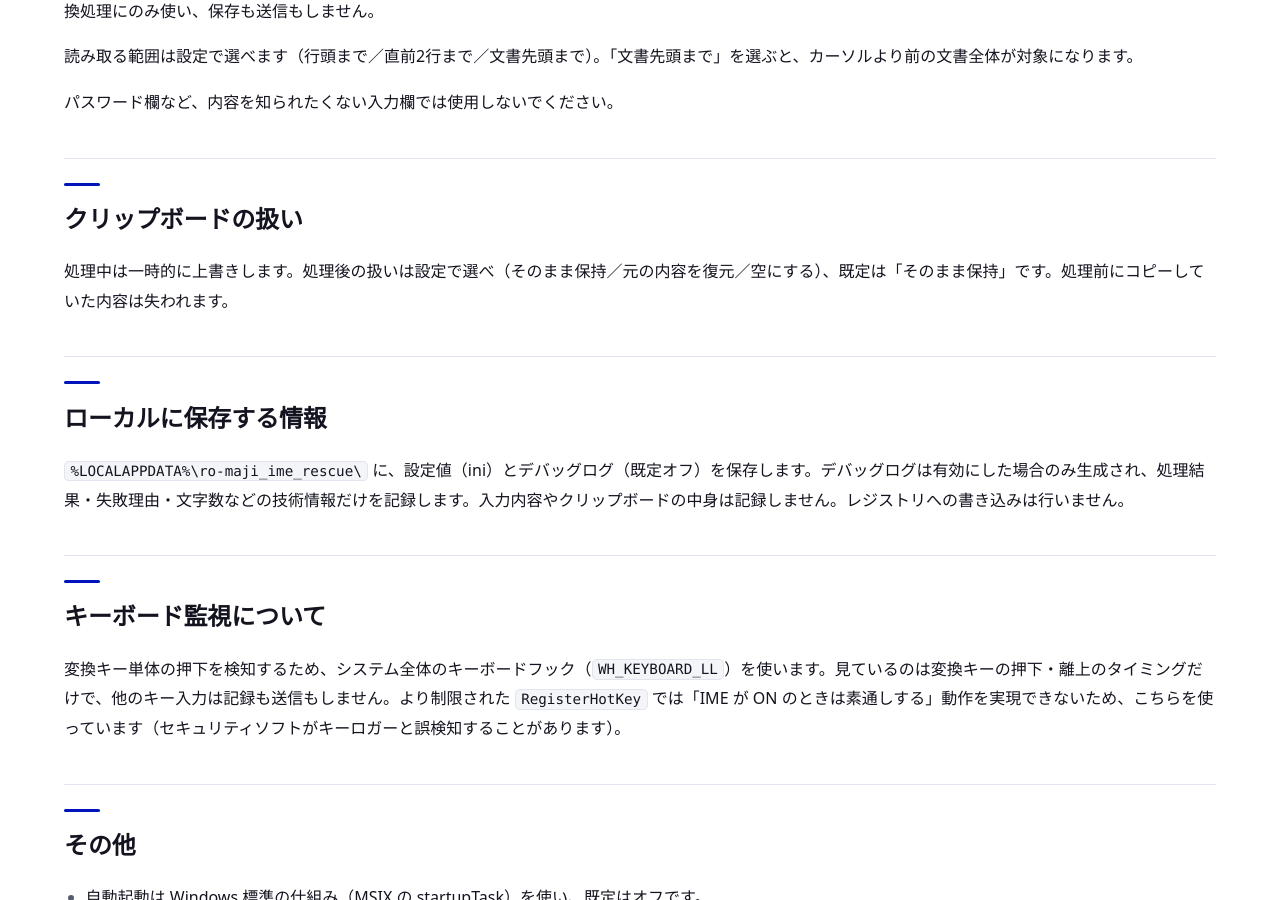
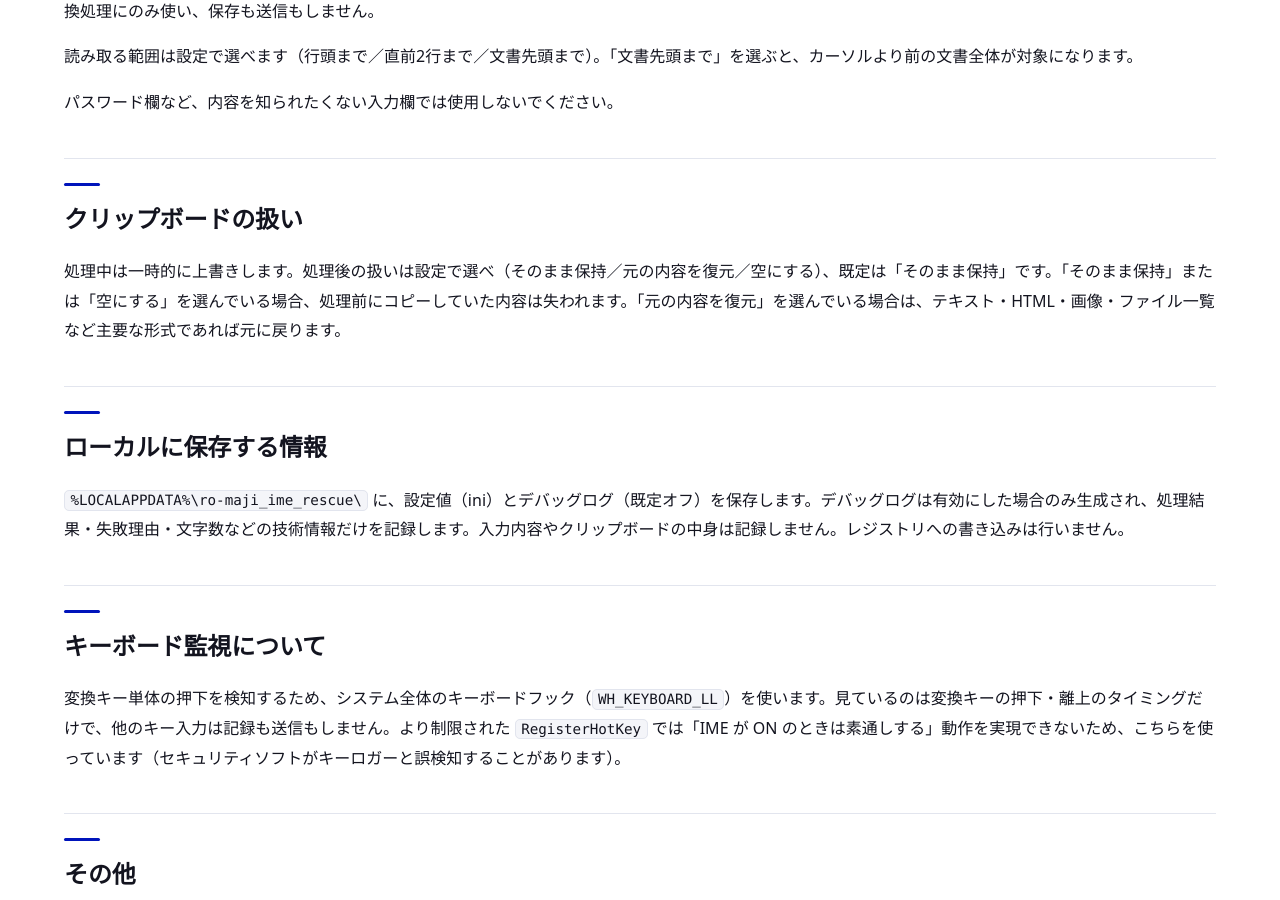
Before and after one commit to moappsupport/ro-maji_IME_Rescue, a Jekyll site: the page built from privacy.md, in a window 1280 px wide and 900 px high, scrolled down 621 px. Built offline with Jekyll 4.4.1, drawn with Linux system fonts in a browser that asks for light colours.

Commit message:
クリップボード復元をテキスト以外の主要形式にも対応する
画像やファイル一覧をコピーした状態で救済処理を行うと、復元モードでも
テキスト限定の実装のため復元されず消えていた。テキスト・HTML・画像・
ファイル一覧の主要4形式を対象に、退避時点で新しい DataObject に詰め直して
元の IDataObject から切り離し、SetDataObject で書き戻すように変更する。

Co-Authored-By: Claude Sonnet 5 <noreply@anthropic.com>

```diff
--- a/privacy.md
+++ b/privacy.md
@@ -21,7 +21,7 @@ IME を OFF のまま入力してしまった半角ローマ字を、変換キ
 
 ## クリップボードの扱い
 
-処理中は一時的に上書きします。処理後の扱いは設定で選べ（そのまま保持／元の内容を復元／空にする）、既定は「そのまま保持」です。処理前にコピーしていた内容は失われます。
+処理中は一時的に上書きします。処理後の扱いは設定で選べ（そのまま保持／元の内容を復元／空にする）、既定は「そのまま保持」です。「そのまま保持」または「空にする」を選んでいる場合、処理前にコピーしていた内容は失われます。「元の内容を復元」を選んでいる場合は、テキスト・HTML・画像・ファイル一覧など主要な形式であれば元に戻ります。
 
 ## ローカルに保存する情報
 
```
Also changed, not shown: other parts of privacy.md (+1 -1 lines).
